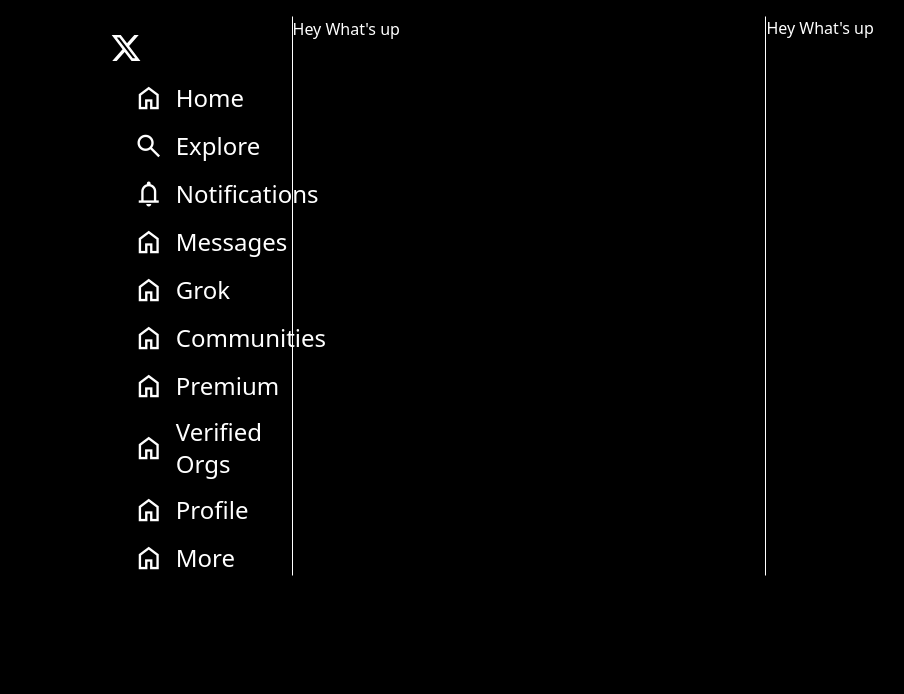
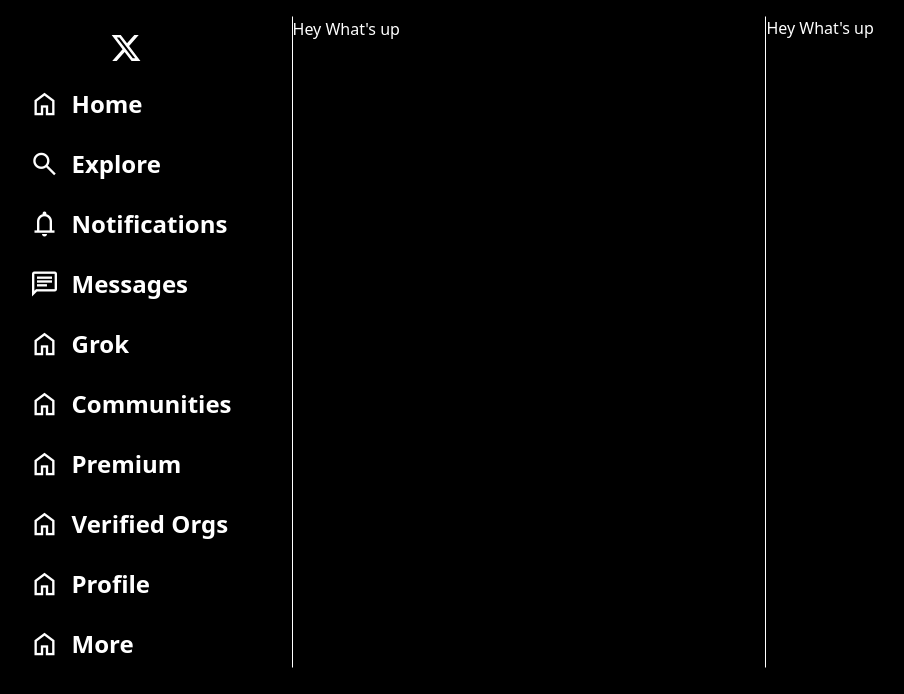
Before and after one commit to aushah1/Twitter-Clone, a website: page index.html in a window 1280 px wide. Shown: the whole page, without its empty margins (40-944 px from the left). Drawn offline with nearby package versions, Linux system fonts and the light colour scheme.

Commit message:
Almost complted structure of sidebar

```diff
--- a/index.html
+++ b/index.html
@@ -24,46 +24,55 @@
           </svg>
         </div>
         <div class="sidebar flex justify-end">
-          <ul class="flex flex-col text-2xl space-y-3 w-1/2">
+          <ul class="flex flex-col text-2xl space-y-3 px-11 font-bold">
             <li
-              class="flex justify-start items-center w-fit px-2 gap-3 hover:bg-gray-700 hover:rounded-xl hover:cursor-pointer">
+              class="flex justify-start items-center w-fit px-4 py-1.5 gap-3 hover:bg-custom-gray hover:rounded-full hover:cursor-pointer">
               <span class="material-symbols-outlined text-3xl"> home </span>Home
             </li>
-            <li class="flex justify-start items-center w-fit px-2 gap-3">
+            <li
+              class="flex justify-start items-center w-fit px-4 py-1.5 gap-3 hover:bg-custom-gray hover:rounded-full hover:cursor-pointer">
               <span class="material-symbols-outlined text-3xl"> search </span>
               Explore
             </li>
-            <li class="flex justify-start items-center w-fit px-2 gap-3">
+            <li
+              class="flex justify-start items-center w-fit px-4 py-1.5 gap-3 hover:bg-custom-gray hover:rounded-full hover:cursor-pointer">
               <span class="material-symbols-outlined text-3xl">
                 Notifications
               </span>
               Notifications
             </li>
-            <li class="flex justify-start items-center w-fit px-2 gap-3">
-              <span class="material-symbols-outlined text-3xl"> home </span>
+            <li
+              class="flex justify-start items-center w-fit px-4 py-1.5 gap-3 hover:bg-custom-gray hover:rounded-full hover:cursor-pointer">
+              <span class="material-symbols-outlined text-3xl"> message </span>
               Messages
             </li>
-            <li class="flex justify-start items-center w-fit px-2 gap-3">
+            <li
+              class="flex justify-start items-center w-fit px-4 py-1.5 gap-3 hover:bg-custom-gray hover:rounded-full hover:cursor-pointer">
               <span class="material-symbols-outlined text-3xl"> home </span>
               Grok
             </li>
-            <li class="flex justify-start items-center w-fit px-2 gap-3">
+            <li
+              class="flex justify-start items-center w-fit px-4 py-1.5 gap-3 hover:bg-custom-gray hover:rounded-full hover:cursor-pointer">
               <span class="material-symbols-outlined text-3xl"> home </span>
               Communities
             </li>
-            <li class="flex justify-start items-center w-fit px-2 gap-3">
+            <li
+              class="flex justify-start items-center w-fit px-4 py-1.5 gap-3 hover:bg-custom-gray hover:rounded-full hover:cursor-pointer">
               <span class="material-symbols-outlined text-3xl"> home </span>
               Premium
             </li>
-            <li class="flex justify-start items-center w-fit px-2 gap-3">
+            <li
+              class="flex justify-start items-center w-fit px-4 py-1.5 gap-3 hover:bg-custom-gray hover:rounded-full hover:cursor-pointer">
               <span class="material-symbols-outlined text-3xl"> home </span>
               Verified Orgs
             </li>
-            <li class="flex justify-start items-center w-fit px-2 gap-3">
+            <li
+              class="flex justify-start items-center w-fit px-4 py-1.5 gap-3 hover:bg-custom-gray hover:rounded-full hover:cursor-pointer">
               <span class="material-symbols-outlined text-3xl"> home </span>
               Profile
             </li>
-            <li class="flex justify-start items-center w-fit px-2 gap-3">
+            <li
+              class="flex justify-start items-center w-fit px-4 py-1.5 gap-3 hover:bg-custom-gray hover:rounded-full hover:cursor-pointer">
               <span class="material-symbols-outlined text-3xl"> home </span>
               More
             </li>
--- a/tailwind.config.js
+++ b/tailwind.config.js
@@ -2,7 +2,11 @@
 module.exports = {
   content: ["*.html"],
   theme: {
-    extend: {},
+    extend: {
+      colors: {
+        "custom-gray": "rgb(24, 24, 24)",
+      },
+    },
   },
   plugins: [],
 };
```
Also changed, not shown: css/output.css.
